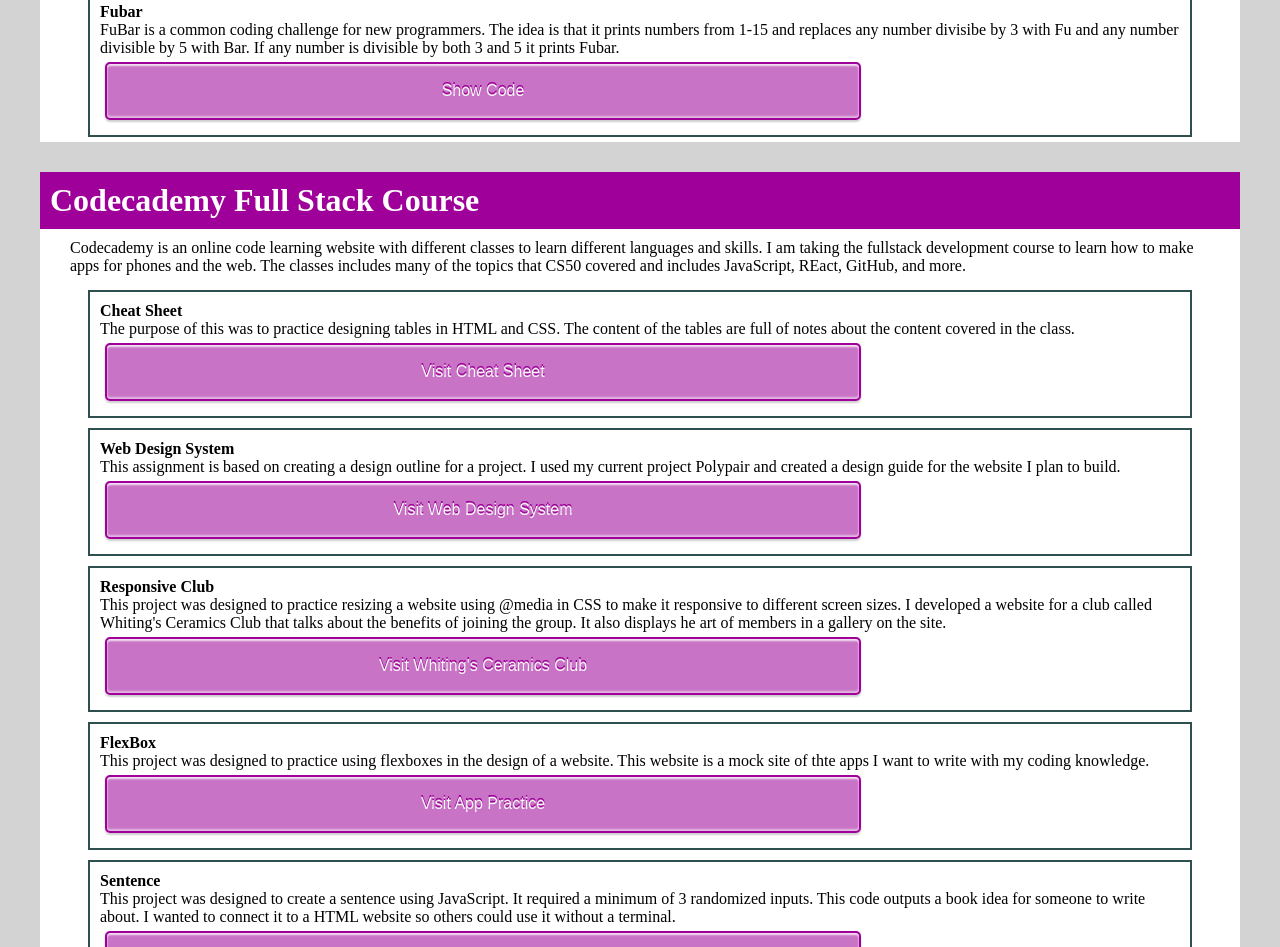
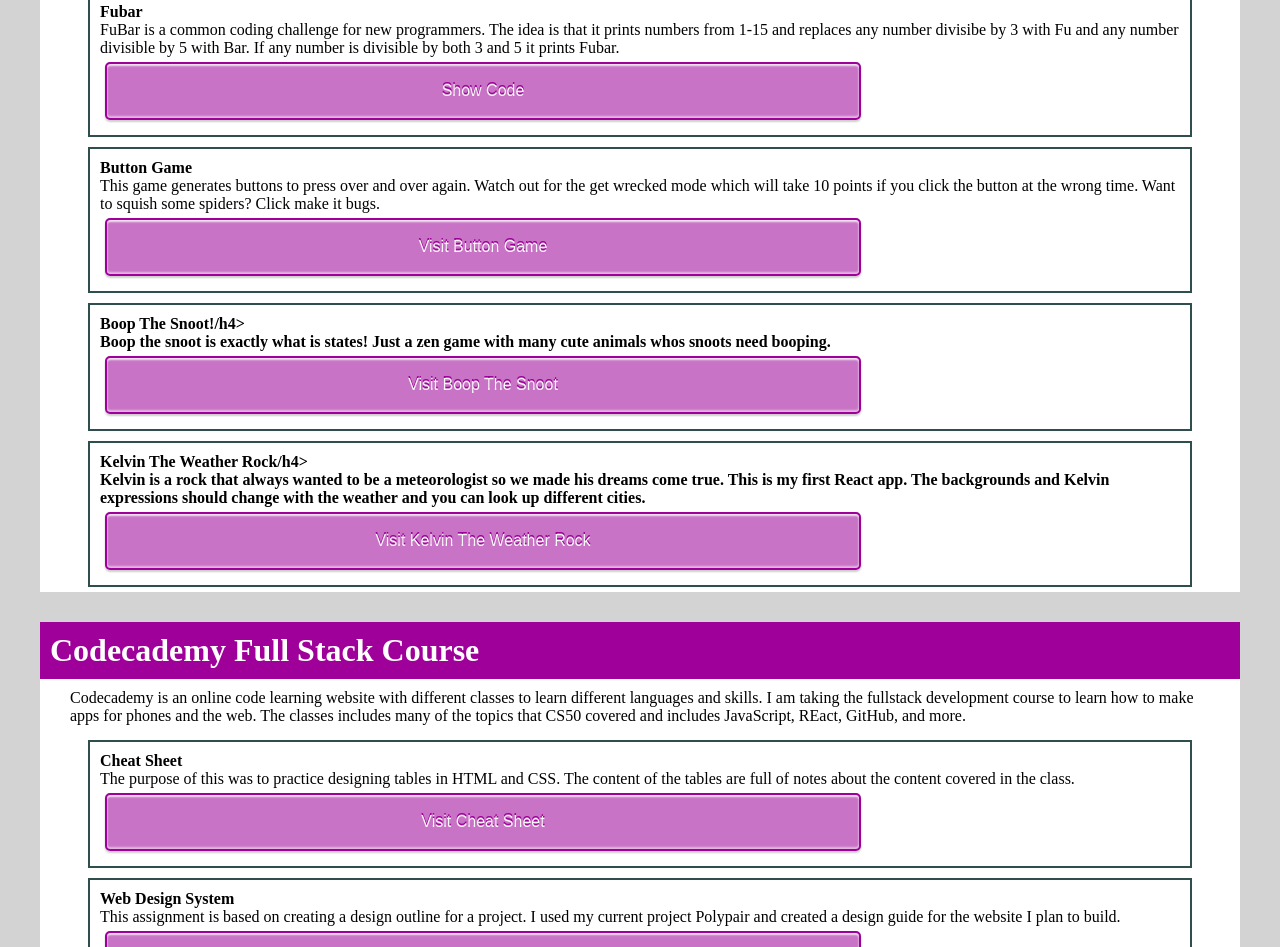
Before and after one commit to Emmalani3/portfolio, a plain HTML site: page index.html in a window 1280 px wide. Shown: the part 4077-5024 px from the top of the page. Drawn offline with Linux system fonts and the light colour scheme.

Commit message:
Update index.html
add new projects

```diff
--- a/index.html
+++ b/index.html
@@ -1070,6 +1070,21 @@ while x < 16:
                         </code></pre>
                     </div>
                 </div>
+                 <div class="week">
+                    <h4>Button Game</h4>
+                    <p>This game generates buttons to press over and over again. Watch out for the get wrecked mode which will take 10 points if you click the button at the wrong time. Want to squish some spiders? Click make it bugs.</p>
+                    <a href="https://emmalani3.github.io/buttonGame/" id="buttonGame"><button type="button" id="htmlbtn">Visit Button Game</button></a>
+                </div>
+                <div class="week">
+                    <h4>Boop The Snoot!/h4>
+                    <p>Boop the snoot is exactly what is states! Just a zen game with many cute animals whos snoots need booping.</p>
+                    <a href="https://emmalani3.github.io/BoopTheSnoot/" id="boopTheSnoot"><button type="button" id="htmlbtn">Visit Boop The Snoot</button></a>
+                </div>
+                <div class="week">
+                    <h4>Kelvin The Weather Rock/h4>
+                    <p>Kelvin is a rock that always wanted to be a meteorologist so we made his dreams come true. This is my first React app. The backgrounds and Kelvin expressions should change with the weather and you can look up different cities.</p>
+                    <a href="https://emmalani3.github.io/kelvintheweatherrock/" id="kelvin"><button type="button" id="htmlbtn">Visit Kelvin The Weather Rock</button></a>
+                </div>
             </div>
             <div class="section" id="cc">
                 <h2>Codecademy Full Stack Course</h2>
```
